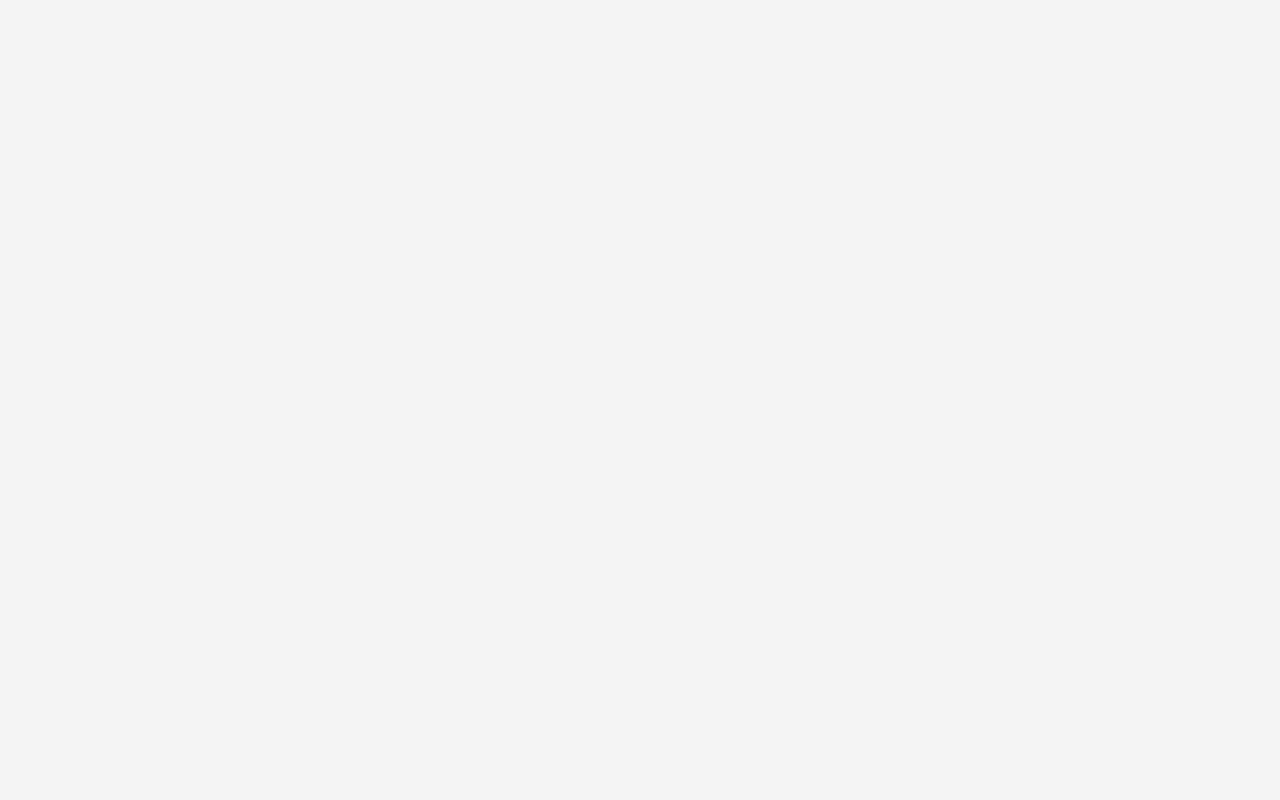
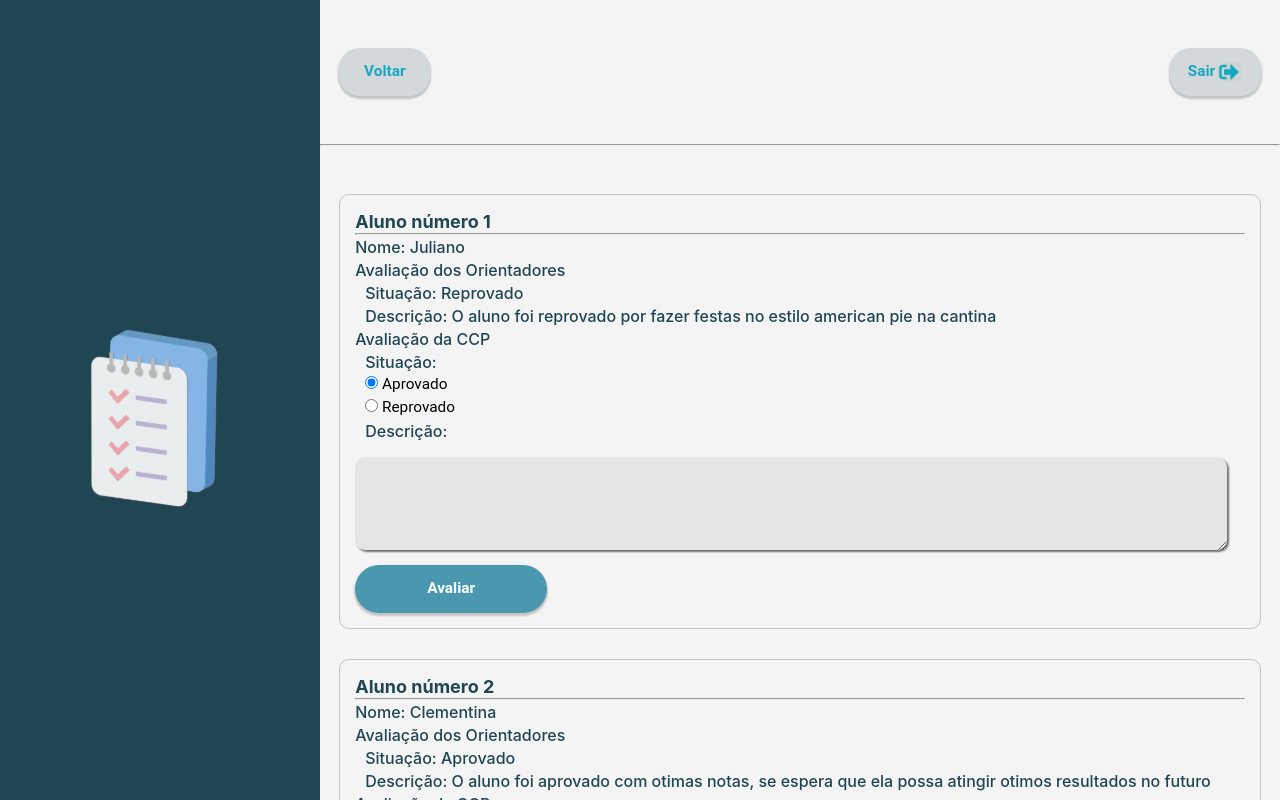
Before and after one commit to lamasog/ccp-system-front, a React (Create React App) app in the folder front_ccp/: page /ccpfeedback in a window 1280 px wide. Built offline with nearby package versions, Linux system fonts and the light colour scheme.

Commit message:
tela de feedback da ccp

```diff
--- a/front_ccp/src/components/SideBar/index.js
+++ b/front_ccp/src/components/SideBar/index.js
@@ -1,26 +1,28 @@
-import styled from 'styled-components';
+import styled from "styled-components";
 
 export const SideBarContainer = styled.div`
 	width: 25%;
 	height: 100vh;
 	display: flex;
 	flex-direction: column;
-  align-items:center;
+	align-items: center;
 	justify-content: space-around;
-  background-color: #1F4652;
+	background-color: #1f4652;
 
-  img{
+	img {
 		margin-top: 40px;
 		width: 200px;
 		height: 200px;
 	}
-  h1, h2, h3{
+	h1,
+	h2,
+	h3 {
 		line-height: normal;
 		color: white;
 		text-align: center;
 	}
-  h3:hover{
-    color: #A9A9A9;
+	h3:hover {
+		color: #a9a9a9;
 		text-decoration: none;
 	}
 `;
--- /dev/null
+++ b/front_ccp/src/pages/CCPFeedback/index.js
@@ -0,0 +1,154 @@
+import React, { useState } from "react";
+import { useHistory } from "react-router-dom";
+import { FormReportLink } from "../../components/FormReportLink/index";
+import DocX from "../../assets/docx_icon.png";
+import {
+	ContainerPage,
+	ContainerMain,
+	ExitButton,
+	Header,
+	Content,
+	StudentDiv,
+	TextField,
+} from "./style";
+import { SideBarContainer } from "../../components/SideBar";
+import Folder from "../../assets/Home.svg";
+import Exit2 from "../../assets/Exit2.svg";
+
+const CCPFeedback = () => {
+	const history = useHistory();
+	const Link = () => {
+		// para poder voltar para a página anterior //
+		history.push("/formlist");
+	};
+	const Link1 = () => {
+		// para poder voltar para a página inicial //
+		history.push("/");
+	};
+	const Link2 = () => {
+		history.push("/form"); // para preencher formulário //
+	};
+	const Link3 = () => {
+		history.push("/student"); // para visualizar parecer do Orientador //
+	};
+	const Link4 = () => {
+		history.push("/student"); // para visualizar parecer da CCP //
+	};
+
+	const dadosteste = [
+		{
+			id: 1,
+			aluno: "Juliano",
+			aprovado: false,
+			descricao:
+				"O aluno foi reprovado por fazer festas no estilo american pie na cantina",
+		},
+		{
+			id: 2,
+			aluno: "Clementina",
+			aprovado: true,
+			descricao:
+				"O aluno foi aprovado com otimas notas, se espera que ela possa atingir otimos resultados no futuro",
+		},
+		{
+			id: 3,
+			aluno: "Alexandre",
+			aprovado: false,
+			descricao: "O aluno foi reprovado por ser ele mesmo",
+		},
+	];
+
+	return (
+		<ContainerPage>
+			<SideBarContainer>
+				<img src={Folder} alt="Folder"></img>
+			</SideBarContainer>
+			<ContainerMain>
+				<Header>
+					<button
+						className="buttonBackorExit"
+						id="voltar"
+						onClick={Link}
+					>
+						Voltar
+					</button>
+					<button
+						className="buttonBackorExit"
+						type="submit"
+						onClick={Link1}
+					>
+						Sair
+						<img className="imgExit" src={Exit2} alt="Exit"></img>
+					</button>
+				</Header>
+				<hr />
+				<Content>
+					{dadosteste.map((avaliacao) => (
+						<StudentDiv>
+							<span className="contentText">
+								Aluno número {avaliacao.id}
+							</span>
+							<hr />
+
+							<span className="subContentText">
+								Nome: {avaliacao.aluno}
+							</span>
+							<br />
+							<span className="subContentText">
+								Avaliação dos Orientadores
+							</span>
+							<br />
+							<span className="subContentText2">
+								Situação:{" "}
+								{avaliacao.aprovado ? "Aprovado" : "Reprovado"}
+							</span>
+							<br />
+							<span className="subContentText2">
+								Descrição:
+								{" " + avaliacao.descricao}
+							</span>
+							<br />
+							<span className="subContentText">
+								Avaliação da CCP
+							</span>
+							<br />
+							<span className="subContentText2">Situação:</span>
+							<div style={{ marginLeft: "10px" }}>
+								<input
+									type="radio"
+									id="aprovado"
+									name={avaliacao.id}
+									value="aprovado"
+									checked
+								/>
+								<label for="Aprovado"> Aprovado</label>
+							</div>
+							<div style={{ marginLeft: "10px" }}>
+								<input
+									type="radio"
+									id="reprovado"
+									name={avaliacao.id}
+									value="reprovado"
+								/>
+								<label for="reprovado"> Reprovado</label>
+							</div>
+
+							<span className="subContentText2">Descrição:</span>
+							<br />
+							<TextField rows="4" id="p1" />
+							<button
+								className="sendButton"
+								type="submit"
+								onClick={Link3}
+							>
+								Avaliar
+							</button>
+						</StudentDiv>
+					))}
+				</Content>
+			</ContainerMain>
+		</ContainerPage>
+	);
+};
+
+export default CCPFeedback;
--- /dev/null
+++ b/front_ccp/src/pages/CCPFeedback/style.js
@@ -0,0 +1,173 @@
+import styled from "styled-components";
+
+export const ContainerPage = styled.div`
+	width: 100vw;
+	height: 100vh;
+	display: flex;
+	flex-direction: row;
+`;
+
+export const ContainerMain = styled.div`
+	width: 75%;
+	max-height: 100%;
+	overflow-y: auto;
+`;
+
+export const ExitButton = styled.div`
+	width: 9vw;
+	height: 6.75vh;
+	background: var(--color-exit-button-background);
+	color: var(--color-exit-text-background);
+	border: 0;
+	border-radius: 50px;
+	cursor: pointer;
+	font-size: 1.125vw;
+	font-weight: bold;
+	display: flex;
+	align-items: center;
+	justify-content: center;
+	text-decoration: none;
+	transition: 0.2s;
+	box-shadow: 0px 2px 2px 1px rgba(0, 0, 0, 0.2);
+	z-index: 1;
+
+	:hover {
+		opacity: 0.8;
+	}
+`;
+
+export const Header = styled.div`
+	display: flex;
+	flex-direction: row;
+	justify-content: space-between;
+	width: 100%;
+	padding: 5rem 2rem;
+	a {
+		text-decoration: none;
+	}
+	.buttonBackorExit {
+		width: 9.5rem;
+		height: 5rem;
+		background: var(--color-exit-button-background);
+		color: var(--color-exit-text-background);
+		border: 0;
+		border-radius: 2.2rem;
+		cursor: pointer;
+		font-weight: 700;
+		display: flex;
+		align-items: center;
+		justify-content: center;
+		text-decoration: none;
+		transition: 0.2s;
+		box-shadow: 0px 2px 2px 1px rgba(0, 0, 0, 0.2);
+	}
+	.buttonBackorExit:hover {
+		opacity: 0.8;
+	}
+
+	.ContainerHeaderText {
+		line-height: 5rem;
+		text-align: center;
+	}
+	.headerText {
+		color: var(--color-primary-text);
+		font-size: 25px;
+		display: inline-block;
+		vertical-align: middle;
+		line-height: normal;
+		font-weight: 700;
+		font-family: -apple-system, BlinkMacSystemFont, "Segoe UI", Roboto,
+			Oxygen, Ubuntu, Cantarell, "Open Sans", "Helvetica Neue", sans-serif;
+	}
+	.imgExit {
+		width: 30%;
+		padding: 1px;
+		margin: auto 0;
+	}
+`;
+
+export const Content = styled.div`
+	display: flex;
+	flex-direction: column;
+	justify-content: space-between;
+	width: 100%;
+	padding: 5rem 2rem;
+	.sendButton {
+		margin-top: 5px;
+		width: 20rem;
+		height: 5rem;
+		background: var(--color-button-background);
+		color: var(--color-secondary-text);
+		border: 0;
+		border-radius: 2.5rem;
+		cursor: pointer;
+		font-weight: 700;
+		display: flex;
+		align-items: center;
+		justify-content: center;
+		text-decoration: none;
+		transition: 0.2s;
+		box-shadow: 0px 2px 2px 1px rgba(0, 0, 0, 0.2);
+	}
+	.sendButton:hover {
+		opacity: 0.8;
+	}
+	.contentText {
+		color: var(--color-primary-text);
+		font-size: 18px;
+		display: inline-block;
+		vertical-align: middle;
+		line-height: normal;
+		font-weight: 700;
+		font-family: -apple-system, BlinkMacSystemFont, "Segoe UI", Roboto,
+			Oxygen, Ubuntu, Cantarell, "Open Sans", "Helvetica Neue", sans-serif;
+	}
+	.subContentText {
+		color: var(--color-primary-text);
+		font-size: 16px;
+		display: inline-block;
+		vertical-align: middle;
+		line-height: normal;
+		font-weight: 500;
+		font-family: -apple-system, BlinkMacSystemFont, "Segoe UI", Roboto,
+			Oxygen, Ubuntu, Cantarell, "Open Sans", "Helvetica Neue", sans-serif;
+	}
+	.subContentText2 {
+		color: var(--color-primary-text);
+		font-size: 16px;
+		margin-left: 10px;
+		display: inline-block;
+		vertical-align: middle;
+		line-height: normal;
+		font-weight: 500;
+		font-family: -apple-system, BlinkMacSystemFont, "Segoe UI", Roboto,
+			Oxygen, Ubuntu, Cantarell, "Open Sans", "Helvetica Neue", sans-serif;
+	}
+`;
+
+export const StudentDiv = styled.div`
+	margin-bottom: 30px;
+	padding: 15px;
+	border: 1px solid rgb(0, 0, 0, 0.2);
+	border-radius: 10px;
+`;
+
+export const TextField = styled.textarea`
+	display: flex;
+	margin: 15px 0;
+	max-height: 17.5vh;
+	max-width: 98%;
+	min-width: 98%;
+	background-color: #e5e5e5;
+	color: #707070;
+	border-style: none;
+	border-radius: 10px;
+	box-shadow: 2px 2px 2px;
+	font-size: 1em;
+	overflow-y: auto;
+
+	:hover {
+		box-shadow: 0 0 10px var(--color-exit-text-background);
+		border-style: none;
+	}
+`;
--- a/front_ccp/src/pages/index.js
+++ b/front_ccp/src/pages/index.js
@@ -7,19 +7,21 @@ import StudentMainPage from "./StudentMainPage/index";
 import RegisterPage from "./RegisterPage/index";
 import ProfessorMainPage from "./ProfessorMainPage";
 import FormList from "./ProfessorFormList/index";
-import ProfessorFeedback from "./ProfessorFeedback/index"
+import ProfessorFeedback from "./ProfessorFeedback/index";
+import CCPFeedback from "./CCPFeedback";
 
 const Webpages = () => {
 	return (
 		<Router>
-			<Route exact path = "/" component = {LoginPage}/>
-			<Route path = "/ccp" component = {MainPage}/>
-			<Route path = "/form" component = {FormPage}/>
-			<Route path = "/student" component = {StudentMainPage}/>
-			<Route path = "/professor" component = {ProfessorMainPage}/>
-			<Route path = "/formlist" component = {FormList}/>
-			<Route path = "/professorfeedback" component = {ProfessorFeedback}/>
-			<Route path = "/register" component = {RegisterPage}/>
+			<Route exact path="/" component={LoginPage} />
+			<Route path="/ccp" component={MainPage} />
+			<Route path="/form" component={FormPage} />
+			<Route path="/student" component={StudentMainPage} />
+			<Route path="/professor" component={ProfessorMainPage} />
+			<Route path="/formlist" component={FormList} />
+			<Route path="/professorfeedback" component={ProfessorFeedback} />
+			<Route path="/register" component={RegisterPage} />
+			<Route path="/ccpfeedback" component={CCPFeedback} />
 		</Router>
 	);
 };
```
Also changed, not shown: 1 other file (tests, documents, lock files or other folders). Lines whose indentation alone changed are shown as unchanged.
